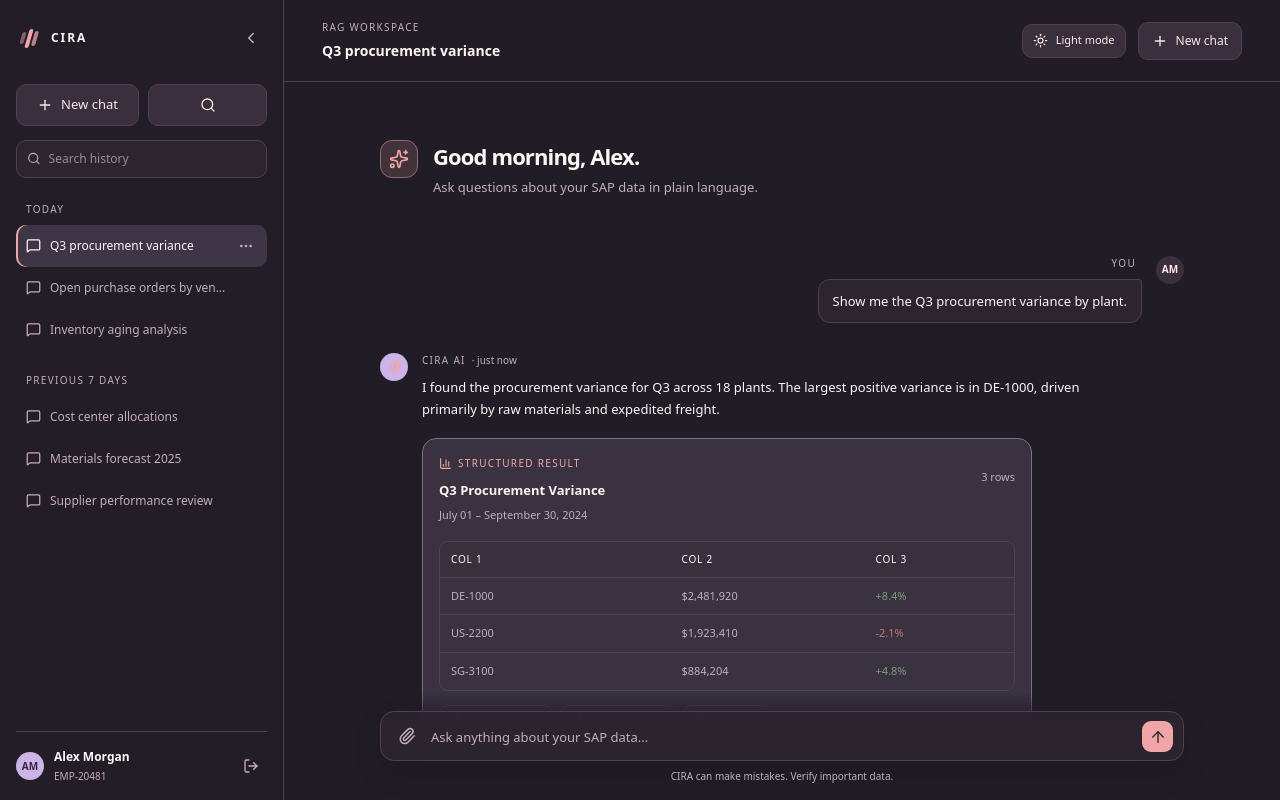
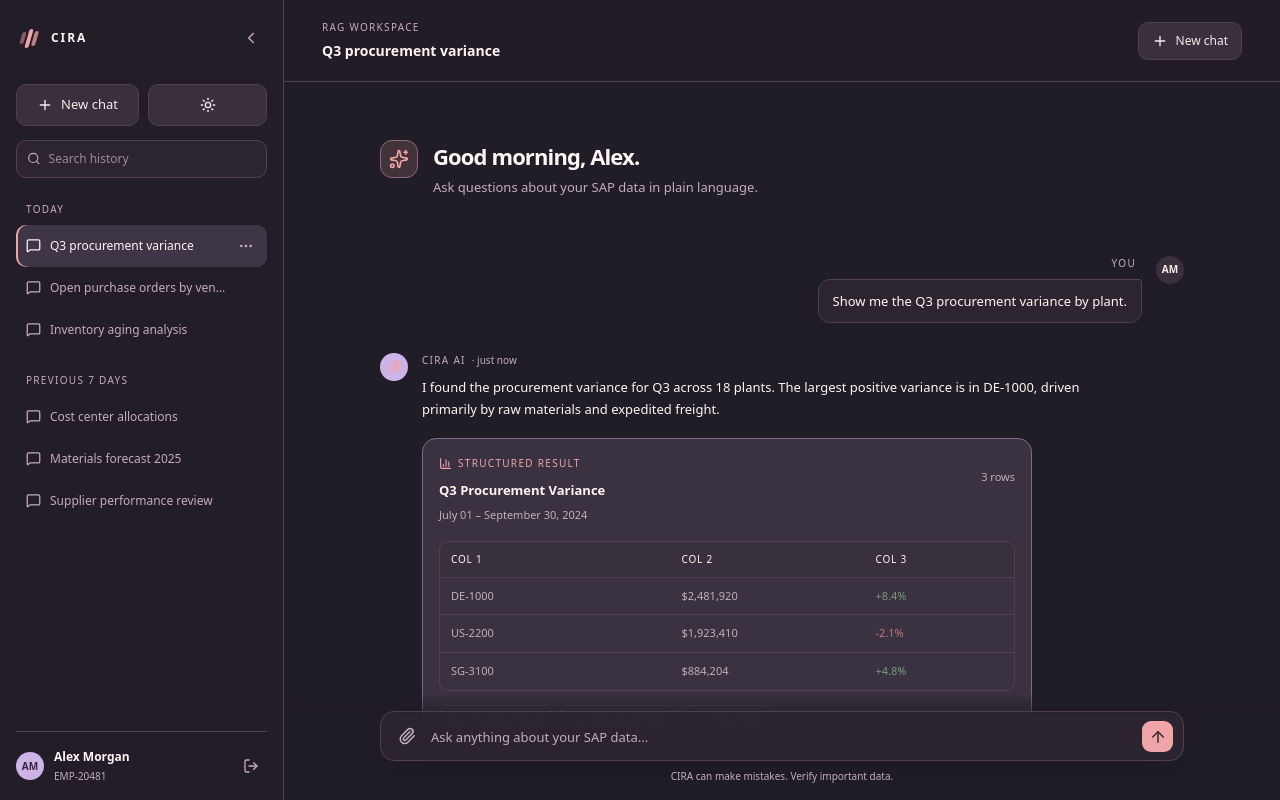
Before and after one commit to Aryan-Protein-Vala/Cira-RAG-agent, a Next.js app in the folder Frontend/: page / in a window 1280 px wide. Both pictures are taken after typing "Sample", "Sample123" into the empty fields and a click on the button "Sign in securely". Built offline with nearby package versions, Linux system fonts and the light colour scheme.

Commit message:
Update theme toggler icon and placement

```diff
--- a/Frontend/app/page.tsx
+++ b/Frontend/app/page.tsx
@@ -162,7 +162,7 @@ function Sidebar({ collapsed, onToggle, onLogout, active, onSelect, sessions, se
               <span>New chat</span>
             </button>
             <button className="theme-toggle" onClick={onTheme} aria-label="Toggle theme">
-              <Search size={16} />
+              {theme === 'dark' ? <Sun size={16} /> : <Moon size={16} />}
             </button>
           </div>
           <div className="history-search"><Search size={15} /><input value={query} onChange={(event) => setQuery(event.target.value)} placeholder="Search history" /></div>
@@ -289,7 +289,6 @@ export default function Page() {
             <div><span className="eyebrow">RAG WORKSPACE</span><h2>{active}</h2></div>
           </div>
           <div className="header-actions">
-            <ThemeToggle theme={theme} onToggle={toggleTheme} />
             <button className="secondary-button" onClick={() => selectChat('New conversation')}><Plus size={16} /> New chat</button>
           </div>
         </header>
```
